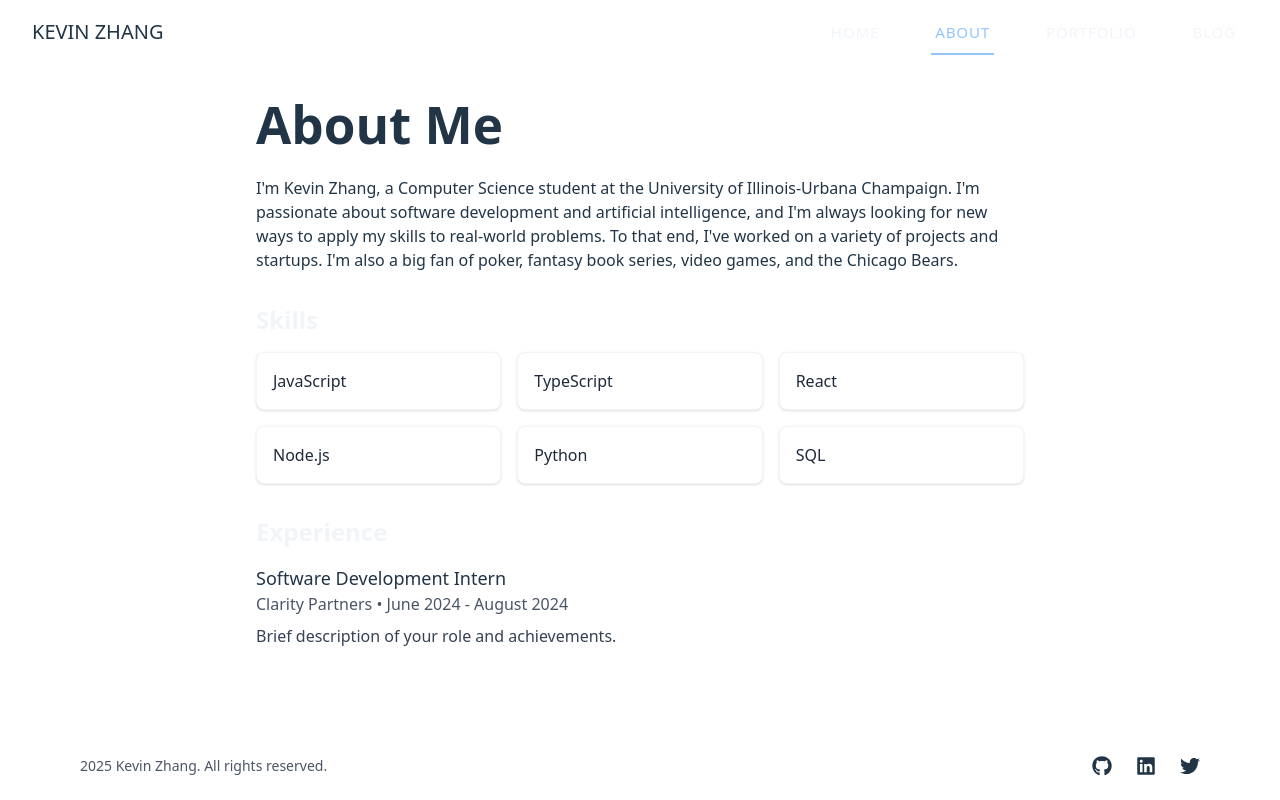
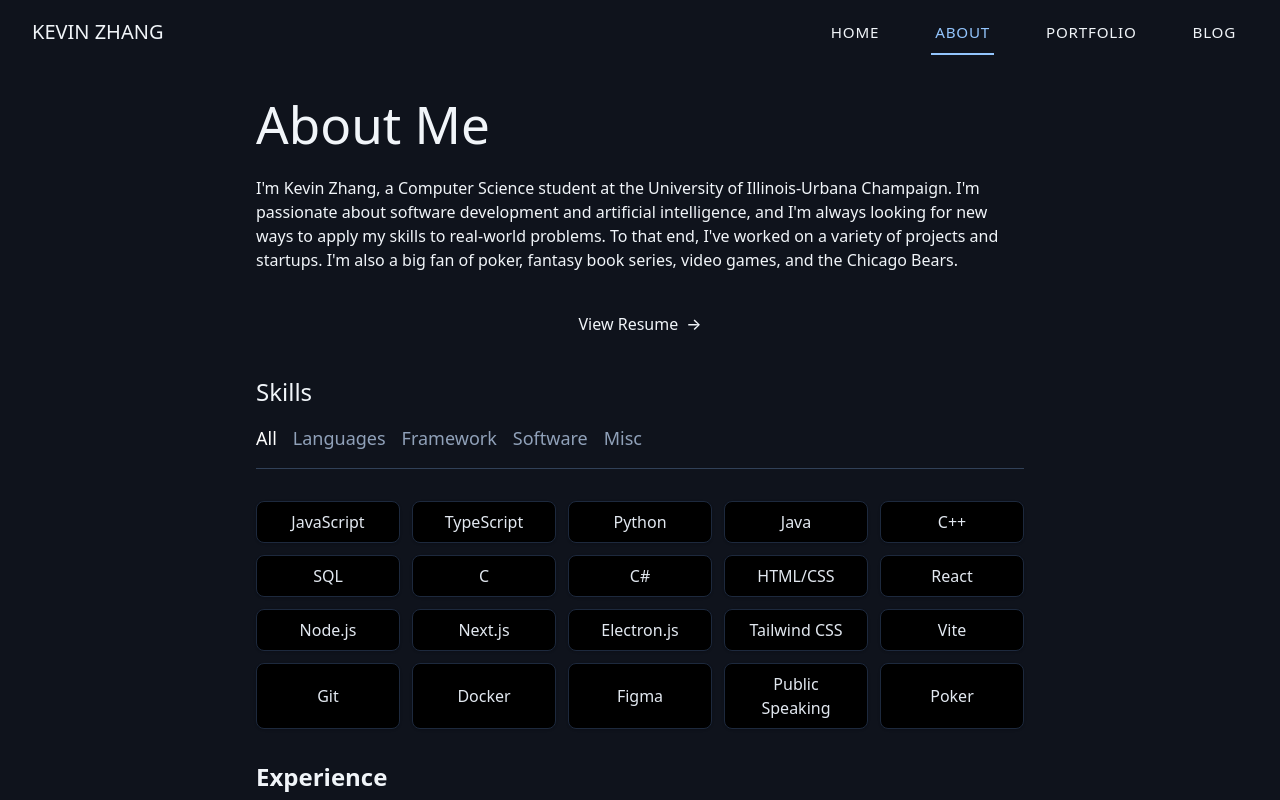
Before and after one commit to kevskizhang/personal-website, a React (Vite) app: page /about in a window 1280 px wide. Shown: the top 800 px of the page. Built offline with nearby package versions, Linux system fonts and the light colour scheme.

Commit message:
mostly done with about page. Implemented new skill section with animated skill cards and a resume page with embedded pdf

```diff
--- a/src/App.tsx
+++ b/src/App.tsx
@@ -5,6 +5,7 @@ import Home from './pages/Home';
 import About from './pages/About';
 import Portfolio from './pages/Portfolio';
 import Blog from './pages/Blog';
+import Resume from './pages/Resume';
 
 function App() {
   return (
@@ -20,6 +21,7 @@ function App() {
               <Route path="/about" element={<About />} />
               <Route path="/portfolio" element={<Portfolio />} />
               <Route path="/blog" element={<Blog />} />
+              <Route path="/resume" element={<Resume />} />
             </Routes>
           </div>
         </main>
--- a/src/index.css
+++ b/src/index.css
@@ -80,7 +80,7 @@ button:focus-visible {
   outline: 4px auto -webkit-focus-ring-color;
 }
 
-@media (prefers-color-scheme: light) {
+/* @media (prefers-color-scheme: light) {
   :root {
     color: #213547;
     background-color: #ffffff;
@@ -91,7 +91,7 @@ button:focus-visible {
   button {
     background-color: #f9f9f9;
   }
-}
+} */
 
 .feathered-image {
     mask-image: radial-gradient(circle, rgba(0, 0, 0, 1) 20%, transparent 100%);
@@ -203,3 +203,44 @@ nav .text-link.active::before {
   from, to { border-color: transparent }
   50% { border-color: #f1f5f9; }
 }
+
+.shimmer-border {
+  position: relative;
+}
+
+.shimmer-border::before {
+  content: "";
+  position: absolute;
+  inset: 0;
+  border-radius: inherit;
+  padding: 1px; /* Match Tailwind's border-width */
+  background: linear-gradient(120deg, transparent, rgba(255, 255, 255, 0.7), transparent);
+  -webkit-mask:
+    linear-gradient(#fff 0 0) content-box,
+    linear-gradient(#fff 0 0);
+  mask:
+    linear-gradient(#fff 0 0) content-box,
+    linear-gradient(#fff 0 0);
+  -webkit-mask-composite: xor;
+  mask-composite: exclude;
+  pointer-events: none;
+  background-size: 200% 100%;
+  animation: shimmer-sweep 2.5s linear infinite;
+  animation-play-state: paused;
+  opacity: 0;
+  transition: opacity 0.3s ease-in-out;
+}
+
+.shimmer-border:hover::before {
+  opacity: 1;
+  animation-play-state: running;
+}
+
+@keyframes shimmer-sweep {
+  from {
+    background-position: 200% 0;
+  }
+  to {
+    background-position: -200% 0;
+  }
+}
--- a/src/pages/About.tsx
+++ b/src/pages/About.tsx
@@ -1,7 +1,44 @@
+import { useState, useMemo } from 'react';
+import { Link } from 'react-router-dom';
+
+const skills = [
+  { name: 'JavaScript', category: 'languages' },
+  { name: 'TypeScript', category: 'languages' },
+  { name: 'Python', category: 'languages' },
+  { name: 'Java', category: 'languages' },
+  { name: 'C++', category: 'languages' },
+  { name: 'SQL', category: 'languages' },
+  { name: 'C', category: 'language' },
+  { name: 'C#', category: 'language' },
+  { name: 'HTML/CSS', category: 'language' },
+  { name: 'React', category: 'framework' },
+  { name: 'Node.js', category: 'framework' },
+  { name: 'Next.js', category: 'framework' },
+  { name: 'Electron.js', category: 'framework' },
+  { name: 'Tailwind CSS', category: 'framework' },
+  { name: 'Vite', category: 'software' },
+  { name: 'Git', category: 'software' },
+  { name: 'Docker', category: 'software' },
+  { name: 'Figma', category: 'software' },
+  { name: 'Public Speaking', category: 'misc' },
+  { name: 'Poker', category: 'misc' },
+];
+
+const categories = ['all', 'languages', 'framework', 'software', 'misc'];
+
 const About = () => {
+    const [activeCategory, setActiveCategory] = useState('all');
+
+    const filteredSkills = useMemo(() => {
+        if (activeCategory === 'all') {
+            return skills;
+        }
+        return skills.filter(skill => skill.category === activeCategory);
+    }, [activeCategory]);
+
     return (
       <div className="max-w-3xl mx-auto">
-        <h1 className="text-3xl font-bold color-text-primary mb-6">About Me</h1>
+        <h1 className="text-3xl font-family color-text-primary mb-6">About Me</h1>
         <div className="prose max-w-none">
           <p className="color-text-primary mb-4">
             I'm Kevin Zhang, a Computer Science student at the University of Illinois-Urbana Champaign.
@@ -10,20 +47,55 @@ const About = () => {
 
             I'm also a big fan of poker, fantasy book series, video games, and the Chicago Bears.
           </p>
-          <h2 className="text-2xl font-semibold text-primary mt-8 mb-4">Skills</h2>
-          <div className="grid grid-cols-2 md:grid-cols-3 gap-4 mb-8">
-            {['JavaScript', 'TypeScript', 'React', 'Node.js', 'Python', 'SQL'].map((skill) => (
-              <div key={skill} className="bg-white p-4 rounded-lg shadow-sm border border-gray-100 text-slate">
-                {skill}
+          <div className="flex justify-center my-8">
+            <Link
+              to="/resume"
+              className="text-link"
+            >
+              View Resume
+            </Link>
+          </div>
+
+          <h2 className="text-2xl font-family text-primary mt-8 mb-4">Skills</h2>
+
+          <div className="flex flex-wrap gap-4 mb-4">
+            {categories.map(category => (
+              <span
+                key={category}
+                onClick={() => setActiveCategory(category)}
+                className={`cursor-pointer text-lg font-medium capitalize transition-colors ${
+                  activeCategory === category
+                    ? 'text-white'
+                    : 'text-slate-400 hover:text-white'
+                }`}
+              >
+                {category}
+              </span>
+            ))}
+          </div>
+          <hr className="border-slate-700 mb-8" />
+
+          <div className="grid grid-cols-3 sm:grid-cols-4 md:grid-cols-5 gap-3 mb-8">
+            {filteredSkills.map((skill) => (
+              <div key={skill.name} className="bg-black py-2 px-3 rounded-lg shadow-sm border border-slate-800 flex items-center justify-center shimmer-border">
+                <p className="text-slate-200 text-center text-base">{skill.name}</p>
               </div>
             ))}
           </div>
           <h2 className="text-2xl font-semibold text-primary mt-8 mb-4">Experience</h2>
+
           <div className="space-y-6">
             <div>
               <h3 className="text-lg font-medium">Software Development Intern</h3>
               <p className="text-gray-600">Clarity Partners • June 2024 - August 2024</p>
-              <p className="mt-2 text-gray-700">Brief description of your role and achievements.</p>
+              <p className="mt-2 text-gray-400">Clarity Partners, LLC is a privately held full-service management and technology consulting firm, founded in Chicago, IL in 2004 on the principle of providing big firm consulting best practices with the innovation, efficiency, and personal attention typically found in smaller firms.</p>
+            </div>
+          </div>
+          <div className="space-y-6 mt-4">
+            <div>
+              <h3 className="text-lg font-medium">Software Engineer</h3>
+              <p className="text-gray-600">Geni • October 2023 - May 2024</p>
+              <p className="mt-2 text-gray-400">Geni is a software startup company aimed at creating personalized education tools for educators and students using AI.</p>
             </div>
           </div>
         </div>
@@ -31,4 +103,4 @@ const About = () => {
     );
   };
 
-  export default About;
+export default About;
--- /dev/null
+++ b/src/pages/Resume.tsx
@@ -0,0 +1,15 @@
+const Resume = () => {
+  return (
+    <div className="w-full h-screen flex flex-col items-center">
+      <div className="w-full max-w-4xl flex-grow">
+        <iframe
+          src="/resume/resume.pdf"
+          title="Kevin Zhang's Resume"
+          className="w-full h-full border-none"
+        />
+      </div>
+    </div>
+  );
+};
+
+export default Resume;
```
Also changed, not shown: 1 other file (tests, documents, lock files or other folders).
